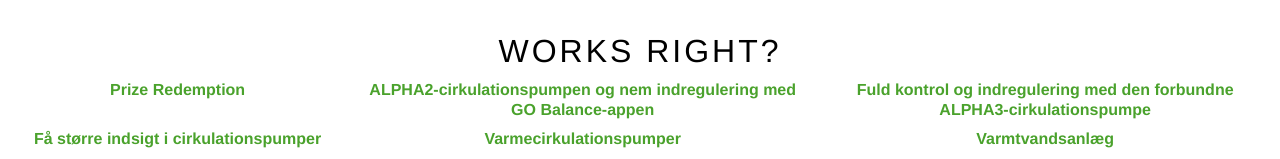
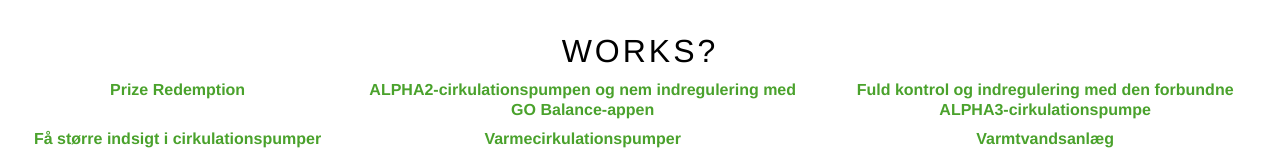
Before and after one commit to ChristopherBabb/Semester3exam, a plain HTML site: page index.html in a window 1280 px wide. Shown: the top 159 px of the page. Drawn offline with Linux system fonts and the light colour scheme.

Commit message:
big commit

```diff
--- a/index.html
+++ b/index.html
@@ -10,7 +10,7 @@
 </head>
 <body>
   <header>
-    <h1>Works right?</h1>
+    <h1>works?</h1></h1>
   </header>
 
   <section id="country" class="gridContainer">
```
Also changed, not shown: 1 other file.
